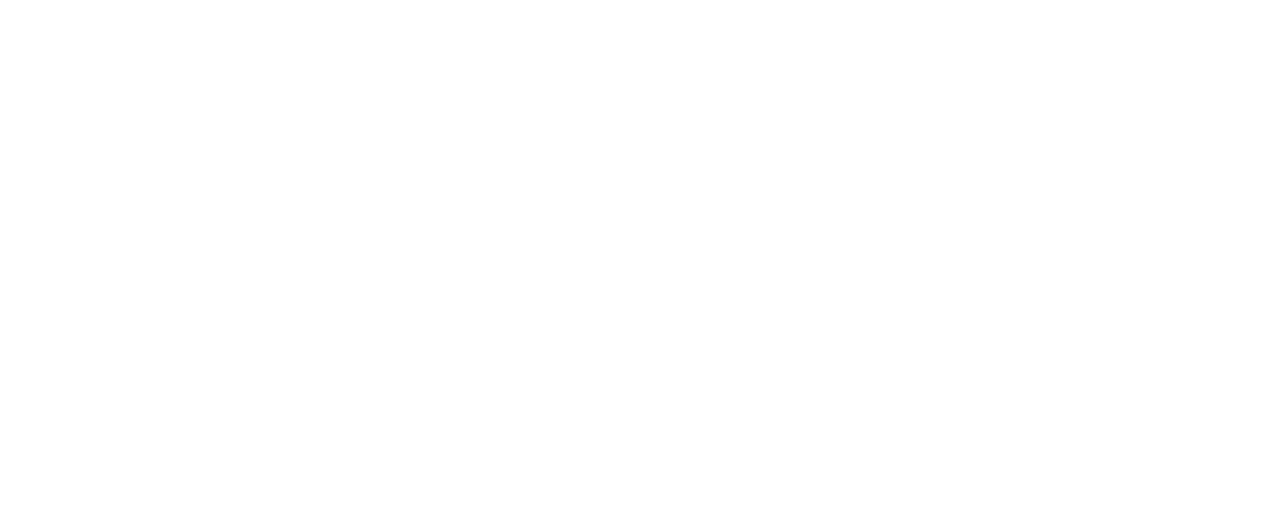
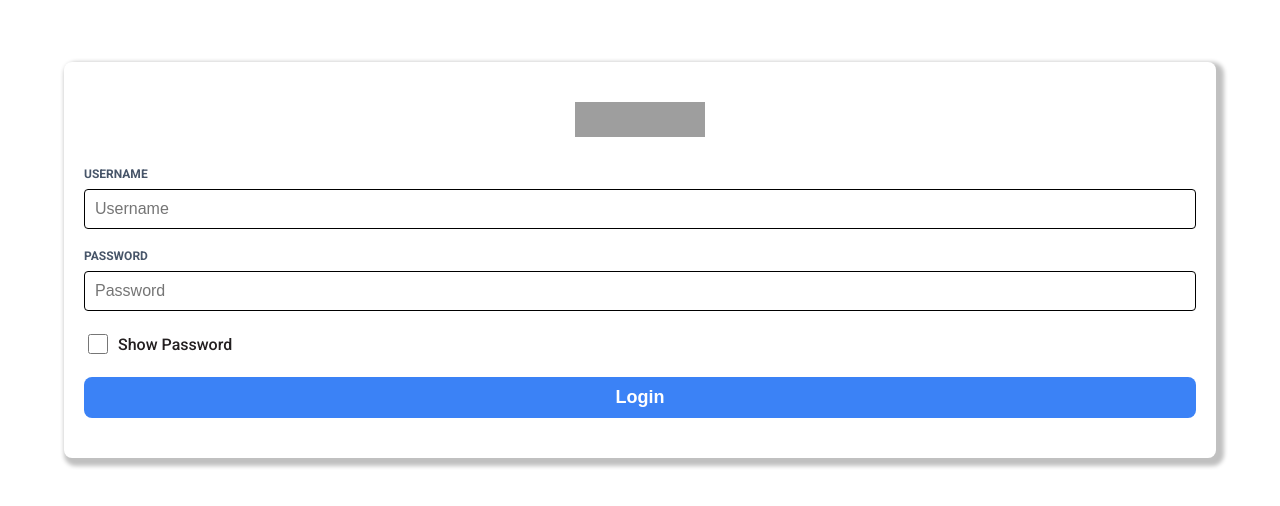
Before and after one commit to dhanushkumar27/NxtWatch, a React (Create React App) app: page /#/login in a window 1280 px wide. Shown: the part 140-646 px from the top of the page. Built offline with nearby package versions, Linux system fonts and the light colour scheme; grey boxes are pictures that could not be loaded; a web font is replaced by a local one.

Commit message:
add login functionality with authentication and authorization with cookies.

```diff
--- a/src/App.js
+++ b/src/App.js
@@ -1,7 +1,8 @@
 import {Component} from 'react'
 
-import {Route, Switch} from 'react-router-dom'
+import {Route, Switch, Redirect} from 'react-router-dom'
 
+import Login from './components/Login/index'
 import Home from './components/Home/index'
 import Trending from './components/Trending/index'
 import Gaming from './components/Gaming/index'
@@ -9,6 +10,7 @@ import SavedVideos from './components/SavedVideos/index'
 import VideoItemDetails from './components/VideoItemDetails/index'
 import NotFound from './components/NotFound/index'
 import BackgroundThemeContext from './context/BackgroundThemeContext/index'
+import ProtectedRoute from './components/ProtectedRoute'
 
 import './App.css'
 
@@ -25,21 +27,27 @@ class App extends Component {
   render() {
     const {backgroundThemeIsDark} = this.state
     return (
-      <Switch>
       <BackgroundThemeContext.Provider
         value={{
           backgroundThemeIsDark,
           changeBackgroundTheme: this.changeBackgroundTheme,
         }}
       >
-          <Route exact path="/" component={Home} />
-          <Route exact path="/trending" component={Trending} />
-          <Route exact path="/gaming" component={Gaming} />
-          <Route exact path="/saved-videos" component={SavedVideos} />
-          <Route exact path="/videos/:id" component={VideoItemDetails} />
+        <Switch>
+          <Route path="/login" component={Login} />
+          <ProtectedRoute exact path="/" component={Home} />
+          <ProtectedRoute exact path="/trending" component={Trending} />
+          <ProtectedRoute exact path="/gaming" component={Gaming} />
+          <ProtectedRoute exact path="/saved-videos" component={SavedVideos} />
+          <ProtectedRoute
+            exact
+            path="/videos/:id"
+            component={VideoItemDetails}
+          />
           <Route path="/not-found" component={NotFound} />
+          <Redirect to="/not-found" />
+        </Switch>
       </BackgroundThemeContext.Provider>
-      </Switch>
     )
   }
 }
--- a/src/components/Header/index.css
+++ b/src/components/Header/index.css
@@ -1,5 +1,3 @@
-
-
 /*common for header and sidebar*/
 .backgroundTheme-dark-style {
   background-color: #212121;
@@ -33,7 +31,6 @@
   margin-left: 10px;
   background-color: transparent;
   border: none;
-
 }
 /*nav bar - mobile*/
 .navBar-mobile {
@@ -94,7 +91,7 @@
   width: 30px;
   margin-left: 20px;
 }
-@media screen and (min-width: 1200px) {
+@media screen and (min-width: 768px) {
   .header-icon {
     height: 35px;
     width: 35px;
--- a/src/components/Home/index.css
+++ b/src/components/Home/index.css
@@ -9,8 +9,14 @@
   padding: 20px;
 }
 
-@media screen and (min-width: 1200px) {
+@media screen and (min-width: 768px) {
   .home-container {
-    width: 80%;
+    width: 75%;
   }
 }
+
+@media screen and (min-width: 992px) and (max-width: 1200px) {
+  .home-container {
+    width: 72%;
+  }
+}
--- a/src/components/Home/index.js
+++ b/src/components/Home/index.js
@@ -1,20 +1,63 @@
 import {Component} from 'react'
+
+import {Redirect} from 'react-router-dom'
+
+import Cookies from 'js-cookie'
 
 import Header from '../Header'
 import SideBar from '../SideBar'
 
 import './index.css'
 
+const apiStatus = {
+  initial: 'INITIAL',
+  success: 'SUCCESS',
+  failure: 'FAILURE',
+  in_progress: 'IN_PROGRESS',
+}
+
 class Home extends Component {
+  state = {currentApiStaus: apiStatus.initial}
+
+  componentDidMount() {
+    this.makeHomeVideosApi()
+  }
+
+  makeHomeVideosApi = async () => {}
+
+  renderSuccessView = () => <h1>s</h1>
+
+  renderFailureView = () => <h1>f</h1>
+
+  renderLoadingView = () => <h1>l</h1>
+
+  homeSectionView = () => {
+    const {currentApiStaus} = this.state
+
+    switch (currentApiStaus) {
+      case apiStatus.success:
+        return this.renderSuccessView()
+      case apiStatus.failure:
+        return this.renderFailureView()
+      case apiStatus.in_progress:
+        return this.renderLoadingView()
+      default:
+        return null
+    }
+  }
+
   render() {
+    const token = Cookies.get('jwt_token')
+    if (token === undefined) {
+      return <Redirect to="/login" />
+    }
+
     return (
       <>
         <Header />
         <div className="home-main-container">
           <SideBar />
-          <div className="home-container">
-            <h1>Home</h1>
-          </div>
+          <div className="home-container">{this.homeSectionView()}</div>
         </div>
       </>
     )
--- a/src/components/Login/index.css
+++ b/src/components/Login/index.css
@@ -0,0 +1,72 @@
+
+
+.login-main-container {
+  display: flex;
+  align-items: center;
+  justify-content: center;
+  height: 100vh;
+  font-family: 'Roboto';
+}
+.login-container {
+  display: flex;
+  flex-direction: column;
+  padding: 20px;
+  width: 90%;
+  background-color: #ffffff;
+  border-radius: 8px;
+  box-shadow: 4px 4px 4px 4px silver;
+}
+.login-website-logo-image {
+  height: 35px;
+  width: 130px;
+  margin: 20px auto;
+  margin-bottom: 30px;
+}
+
+.login-input-element {
+  margin-bottom: 20px;
+  padding: 10px;
+  background-color: transparent;
+  border-radius: 4px;
+  border: 1px solid black;
+  font-size: 16px;
+}
+
+.login-label-element {
+  margin-bottom: 8px;
+  font-weight: bold;
+  color: #475569;
+  font-size: 12px;
+}
+
+.show-password-container {
+  display: flex;
+  align-items: center;
+}
+
+.show-password-container label {
+  font-weight: 500;
+  color:  #231f20;
+}
+
+.checkbox-input-element {
+  height: 20px;
+  width: 20px;
+  margin-right: 10px;
+}
+
+.login-button-card {
+  margin: 20px 0px;
+  display: flex;
+  flex-direction: column;
+}
+
+.login-button {
+  padding: 10px;
+  color: white;
+  background-color: #3b82f6;
+  border-radius: 8px;
+  border: none;
+  font-weight: bold;
+  font-size: 18px;
+}
--- a/src/components/Login/index.js
+++ b/src/components/Login/index.js
@@ -1,12 +1,97 @@
 import {Component} from 'react'
+
+import Cookies from 'js-cookie'
 
 import './index.css'
 
 class Login extends Component {
+  state = {
+    username: '',
+    password: '',
+    errorText: '',
+    error: false,
+    showPassword: false,
+  }
+
+  onChangeUsername = event => this.setState({username: event.target.value})
+
+  onChangePassword = event => this.setState({password: event.target.value})
+
+  onSubmitForm = async event => {
+    event.preventDefault()
+    const {username, password} = this.state
+    const url = 'https://apis.ccbp.in/login'
+    const userDetails = {username, password}
+    const options = {
+      method: 'POST',
+      body: JSON.stringify(userDetails),
+    }
+    const response = await fetch(url, options)
+    const data = await response.json()
+
+    if (response.ok) {
+      const {history} = this.props
+
+      Cookies.set('jwt_token', data.jwt_token, {expires: 30, path: '/'})
+
+      history.replace('/')
+    } else {
+      this.setState({error: true, errorText: data.error_msg})
+    }
+  }
+
+  onClickshowPassword = () =>
+    this.setState(prevState => ({showPassword: !prevState.showPassword}))
+
   render() {
+    const {error, errorText, showPassword} = this.state
+
+    const showPasswordFormate = showPassword ? 'text' : 'password'
+
     return (
-      <div>
-        <h1>Login</h1>
+      <div className="login-main-container">
+        <form className="login-container" onSubmit={this.onSubmitForm}>
+          <img
+            src="https://assets.ccbp.in/frontend/react-js/nxt-watch-logo-light-theme-img.png"
+            alt="website logo"
+            className="login-website-logo-image"
+          />
+          <label htmlFor="username" className="login-label-element">
+            USERNAME
+          </label>
+          <input
+            className="login-input-element"
+            id="username"
+            type="text"
+            placeholder="Username"
+            onChange={this.onChangeUsername}
+          />
+          <label htmlFor="password" className="login-label-element">
+            PASSWORD
+          </label>
+          <input
+            className="login-input-element"
+            id="password"
+            type={showPasswordFormate}
+            placeholder="Password"
+            onChange={this.onChangePassword}
+          />
+          <div className="show-password-container">
+            <input
+              id="checkbox"
+              type="checkbox"
+              className="checkbox-input-element"
+              onClick={this.onClickshowPassword}
+            />
+            <label htmlFor="checkbox">Show Password</label>
+          </div>
+          <div className="login-button-card">
+            <button className="login-button" type="submit">
+              Login
+            </button>
+            {error && <p>{errorText}</p>}
+          </div>
+        </form>
       </div>
     )
   }
--- /dev/null
+++ b/src/components/ProtectedRoute.js
@@ -0,0 +1,13 @@
+import {Route, Redirect} from 'react-router-dom'
+
+import Cookies from 'js-cookie'
+
+const ProtectedRoute = props => {
+  const token = Cookies.get('jwt_token')
+  if (token !== undefined) {
+    return <Route {...props} />
+  }
+  return <Redirect to="/login" />
+}
+
+export default ProtectedRoute
--- a/src/components/SideBar/index.css
+++ b/src/components/SideBar/index.css
@@ -10,20 +10,20 @@
   font-weight: bold;
 }
 .sidebar-contact-container {
-  padding: 30px;
+  padding: 20px;
 }
 .sidebar-contact-image {
-  height: 40px;
-  width: 40px;
-  margin-right: 15px;
+  height: 35px;
+  width: 35px;
+  margin-right: 12px;
 }
-@media screen and (min-width: 1200px) {
+@media screen and (min-width: 768px) {
   .sideBar-container {
     display: flex;
     flex-direction: column;
     justify-content: space-between;
     height: 92vh;
-    width: 20%;
+    width: 25%;
     border-right: 1px solid black;
   }
   .unorder-sideBar-container {
@@ -65,3 +65,23 @@
     margin: 0px;
   }
 }
+
+@media screen and (min-width: 992px) and (max-width: 1200px) {
+  .sideBar-container {
+    width: 28%;
+  }
+  .sidebar-contact-image {
+    height: 40px;
+    width: 40px;
+    margin-right: 12px;
+  }
+  .sideBar-list-item p {
+    font-size: 24px;
+  }
+  .contact-us-heading {
+    font-size: 22px;
+  }
+  .contact-us-para {
+    font-size: 22px;
+  }
+}
```
Also changed, not shown: .projectConfig.json. Lines whose indentation alone changed are shown as unchanged.
